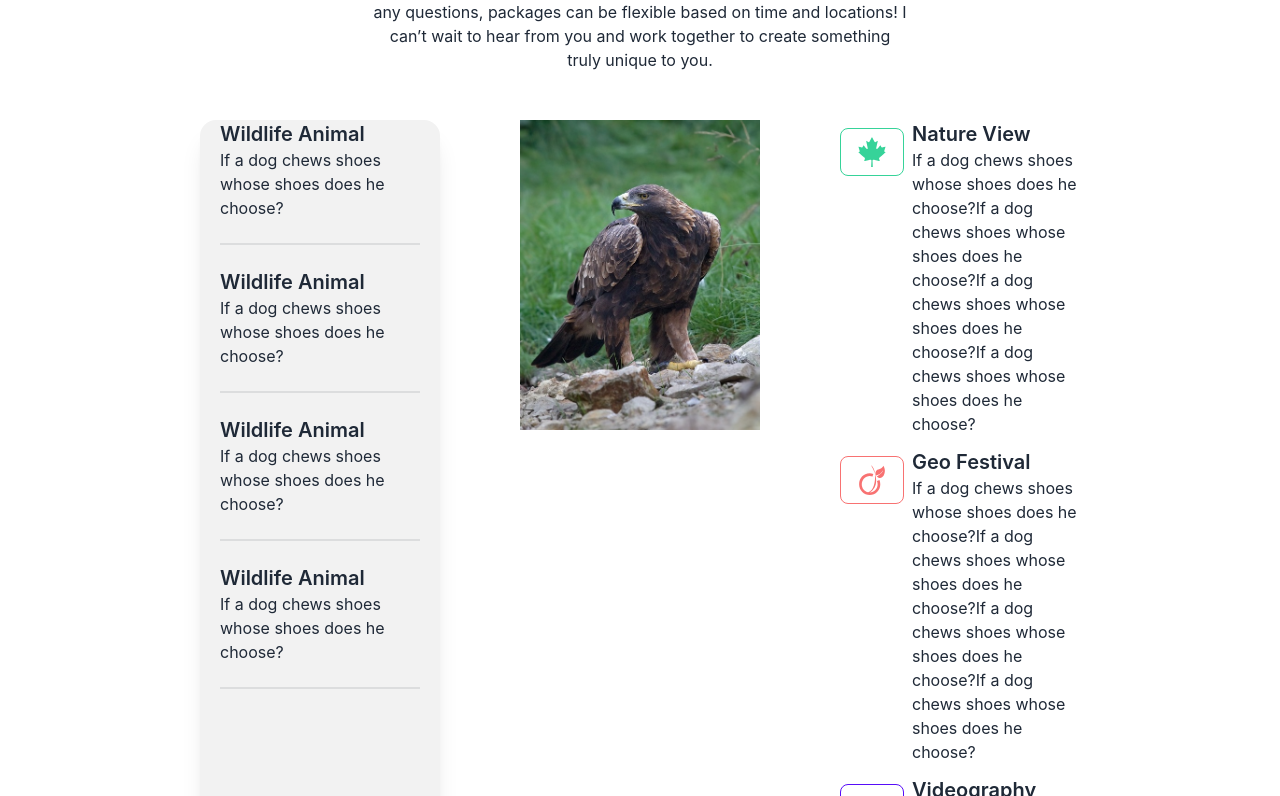
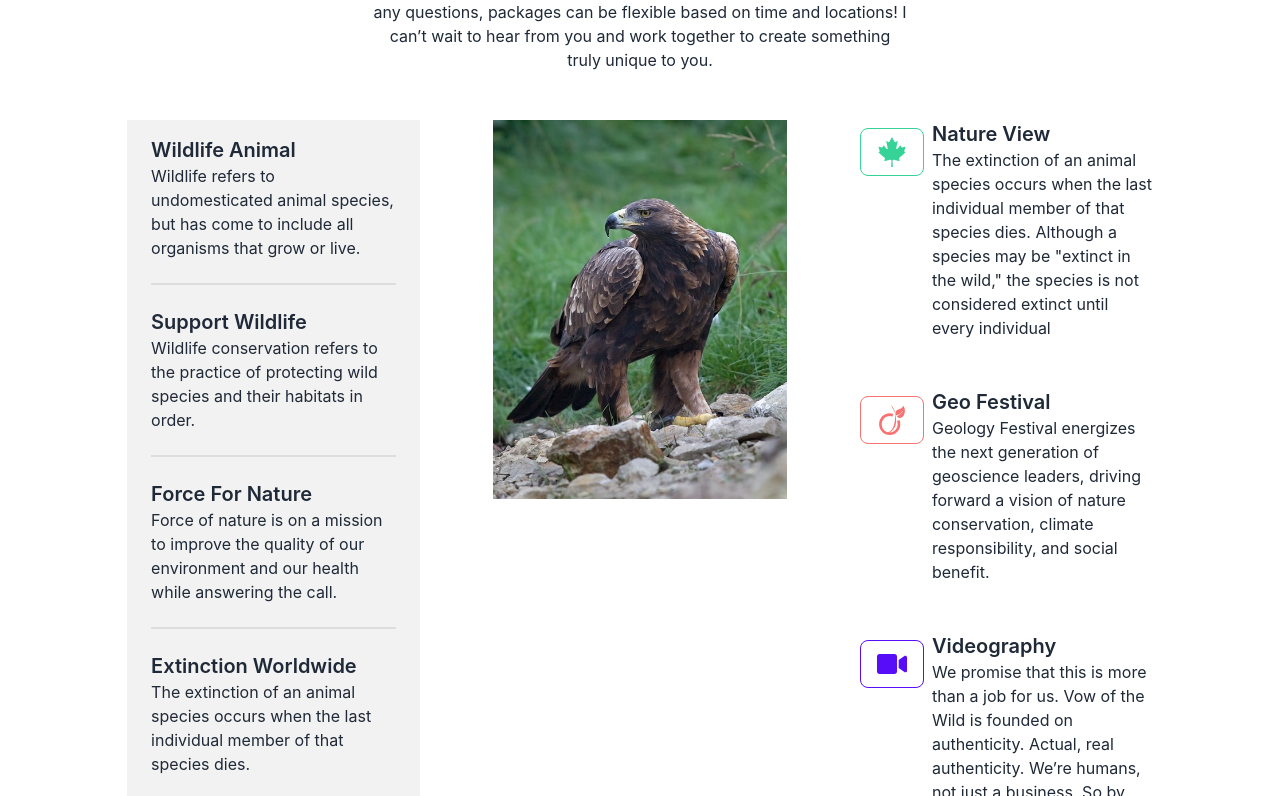
Before and after one commit to hamimhossain1/wildzy-client, a React (Create React App) app: page /home in a window 1280 px wide. Shown: the part 2024-2820 px from the top of the page. Built offline with nearby package versions, Linux system fonts and the light colour scheme.

Commit message:
home responsiveness done

```diff
--- a/src/Pages/Home/Achievement/Achievement.js
+++ b/src/Pages/Home/Achievement/Achievement.js
@@ -3,7 +3,7 @@ import funFactsImg from '../../../Assets/funfactsImg/achivement-img.jpg'
 
 const Achievement = () => {
     return (
-        <div className="hero mb-24 " style={{ backgroundImage: `url(${funFactsImg})` }}>
+        <div className="hero mb-12 lg:mb-24 " style={{ backgroundImage: `url(${funFactsImg})` }}>
             <div className="hero-overlay bg-opacity-60"></div>
             <div className="hero-content text-center text-neutral-content">
                 <div className="py-12">
--- a/src/Pages/Home/Activities/Activities.js
+++ b/src/Pages/Home/Activities/Activities.js
@@ -4,63 +4,63 @@ import {  FaCanadianMapleLeaf,  FaViadeo, FaVideo } from 'react-icons/fa';
 
 const Activities = () => {
     return (
-        <div className='mb-8 '>
+        <div className='mb-12 lg:mb-32 '>
             <h1 className='text-4xl font-bold text-purple-700 text-center'>Come Get Involved With Wildzy</h1>
-            <p className='text-center mb-12 mt-3 w-5/12 mx-auto'>Hi there! I am so excited to meet you and help tell your story!  Below are a few of the packages I offer.  Please feel free to reach out with any questions, packages can be flexible based on time and locations! I can’t wait to hear from you and work together to create something truly unique to you.</p>
-            <div className='flex justify-around w-9/12 mx-auto'>
+            <p className='text-center mb-12 mt-3 w-10/12 lg:w-5/12 mx-auto'>Hi there! I am so excited to meet you and help tell your story!  Below are a few of the packages I offer.  Please feel free to reach out with any questions, packages can be flexible based on time and locations! I can’t wait to hear from you and work together to create something truly unique to you.</p>
+            <div className=' lg:flex justify-around w-11/12 mx-auto'>
 
                 {/*--- activities list--- */}
-                <div className="card w-3/12  bg-base-200 shadow-xl">
+                <div className=" mb-10 lg:mb-0  md:w-8/12 mx-auto  lg:w-3/12  bg-base-200 ">
 
-                    <div className='mx-auto w-10/12'>
+                    <div className='mx-auto mt-4 w-10/12'>
                         <h2 className="card-title">Wildlife Animal</h2>
-                        <p>If a dog chews shoes whose shoes does he choose?</p>
+                        <p>Wildlife refers to undomesticated animal species, but has come to include all organisms that grow or live. </p>
                         <div className="divider "></div>
                     </div>
                     <div className='mx-auto w-10/12'>
-                        <h2 className="card-title">Wildlife Animal</h2>
-                        <p>If a dog chews shoes whose shoes does he choose?</p>
+                        <h2 className="card-title">Support Wildlife</h2>
+                        <p>Wildlife conservation refers to the practice of protecting wild species and their habitats in order.</p>
                         <div className="divider "></div>
                     </div>
                     <div className='mx-auto w-10/12'>
-                        <h2 className="card-title">Wildlife Animal</h2>
-                        <p>If a dog chews shoes whose shoes does he choose?</p>
+                        <h2 className="card-title">Force For Nature</h2>
+                        <p>Force of nature is on a mission to improve the quality of our environment and our health while answering the call.</p>
                         <div className="divider "></div>
                     </div>
                     <div className='mx-auto w-10/12'>
-                        <h2 className="card-title">Wildlife Animal</h2>
-                        <p>If a dog chews shoes whose shoes does he choose?</p>
+                        <h2 className="card-title">Extinction Worldwide</h2>
+                        <p>The extinction of an animal species occurs when the last individual member of that species dies. </p>
                         <div className="divider "></div>
                     </div>
                 </div>
 
                 {/*--- activities image--- */}
-                <div className=" w-3/12  ">
+                <div className="  lg:w-3/12  mb-12 lg:mb-0 ">
                     <div className=' h-full'>
 
-                    <figure><img src={activitiesImg2} alt="Shoes" /></figure>
+                    <figure><img className='block mx-auto' src={activitiesImg2} alt="eagle bird" /></figure>
                     </div>
 
                 </div>
 
                 {/*--- activities presentation--- */}
-                <div className=" w-3/12 ">
-                    <div className='flex mb-3'>
+                <div className=" md:w-8/12 mx-auto lg:w-3/12 ">
+                    <div className='flex mb-12'>
                         <div>
                         <button className="btn btn-outline btn-success mr-2 mt-2"><FaCanadianMapleLeaf className='text-3xl'></FaCanadianMapleLeaf></button>
                         </div>
                         <div className=''>
                             <h2 className="card-title">Nature View</h2>
-                            <p>If a dog chews shoes whose shoes does he choose?If a dog chews shoes whose shoes does he choose?If a dog chews shoes whose shoes does he choose?If a dog chews shoes whose shoes does he choose?</p>
+                            <p>The extinction of an animal species occurs when the last individual member of that species dies. Although a species may be "extinct in the wild," the species is not considered extinct until every individual</p>
                         </div>
                     </div>
-                    <div className='flex mb-3'>
+                    <div className='flex mb-12'>
                         <div>
                         <button className="btn btn-outline btn-error mr-2 mt-2"><FaViadeo className='text-3xl'></FaViadeo></button>
                         </div>
                         <div className=''>
                             <h2 className="card-title">Geo Festival</h2>
-                            <p>If a dog chews shoes whose shoes does he choose?If a dog chews shoes whose shoes does he choose?If a dog chews shoes whose shoes does he choose?If a dog chews shoes whose shoes does he choose?</p>
+                            <p>Geology Festival energizes the next generation of geoscience leaders, driving forward a vision of nature conservation, climate responsibility, and social benefit.</p>
                         </div>
                     </div>
                     <div className='flex'>
@@ -69,7 +69,7 @@ const Activities = () => {
                         </div>
                         <div className=''>
                             <h2 className="card-title">Videography</h2>
-                            <p>If a dog chews shoes whose shoes does he choose?If a dog chews shoes whose shoes does he choose?If a dog chews shoes whose shoes does he choose?If a dog chews shoes whose shoes does he choose?</p>
+                            <p>We promise that this is more than a job for us. Vow of the Wild is founded on authenticity. Actual, real authenticity. We’re humans, not just a business. So by the time we arrive at your elopemen.we plan on being more than another vendor. </p>
                         </div>
                     </div>
                 </div>
--- a/src/Pages/Home/Banner/CarouselItem.js
+++ b/src/Pages/Home/Banner/CarouselItem.js
@@ -9,7 +9,7 @@ const CarouselItem = ({ slide }) => {
             <div className='carousel-img'>
                 <img src={image} alt="" className="w-full h-full" />
             </div>
-            <div className="absolute flex justify-end transform -translate-y-1/2 left-14 md:left-24 left-24  top-1/4">
+            <div className="absolute flex justify-end transform -translate-y-1/2 left-14 md:left-24   top-1/4">
                 <h1 className=' text-3xl md:text-4xl md:mt-12 lg:text-6xl  font-bold text-white '>Capture <br /> Every Moment In <br /> The Wild World</h1>
             </div>
             <div className="absolute flex justify-end transform -translate-y-1/2 w-3/5 md:w-2/5 left-14 md:left-24  top-1/2">
```
